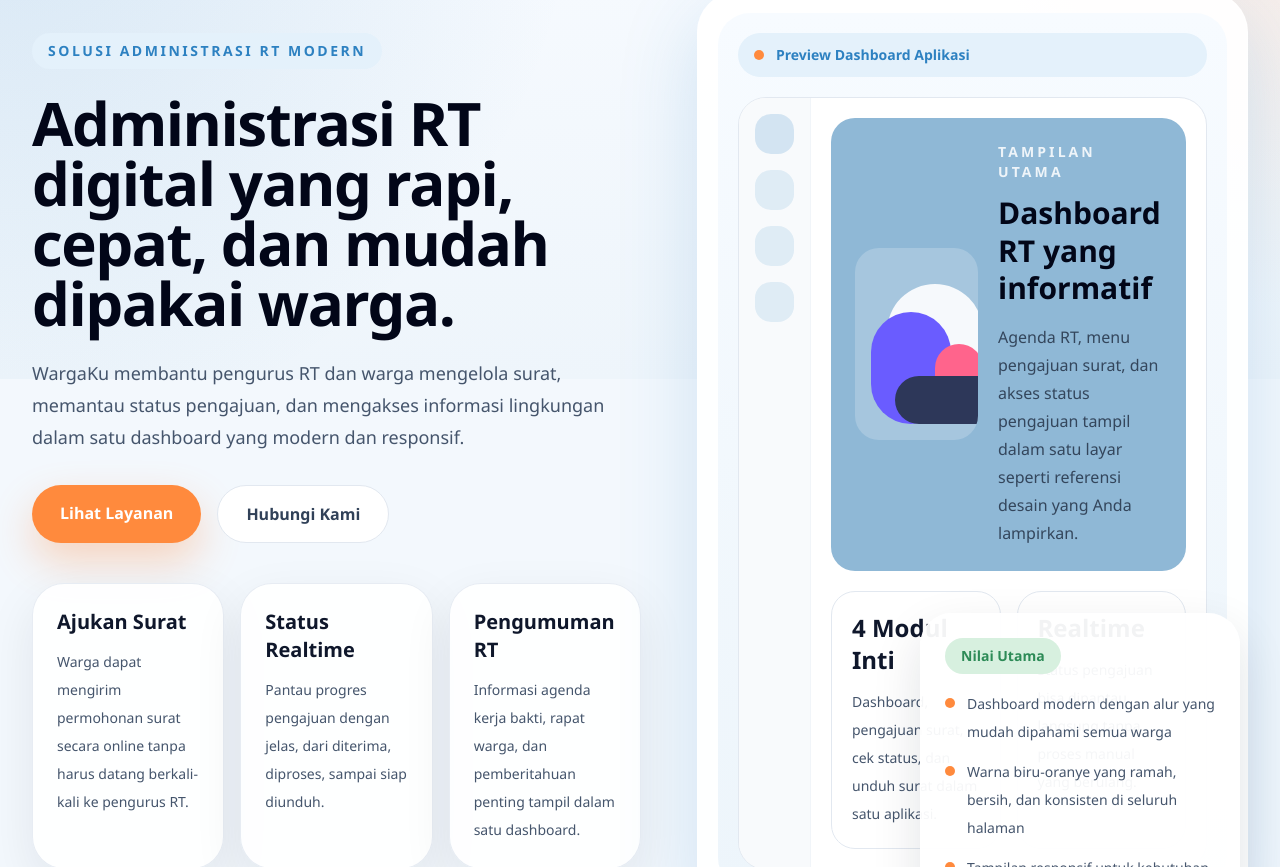
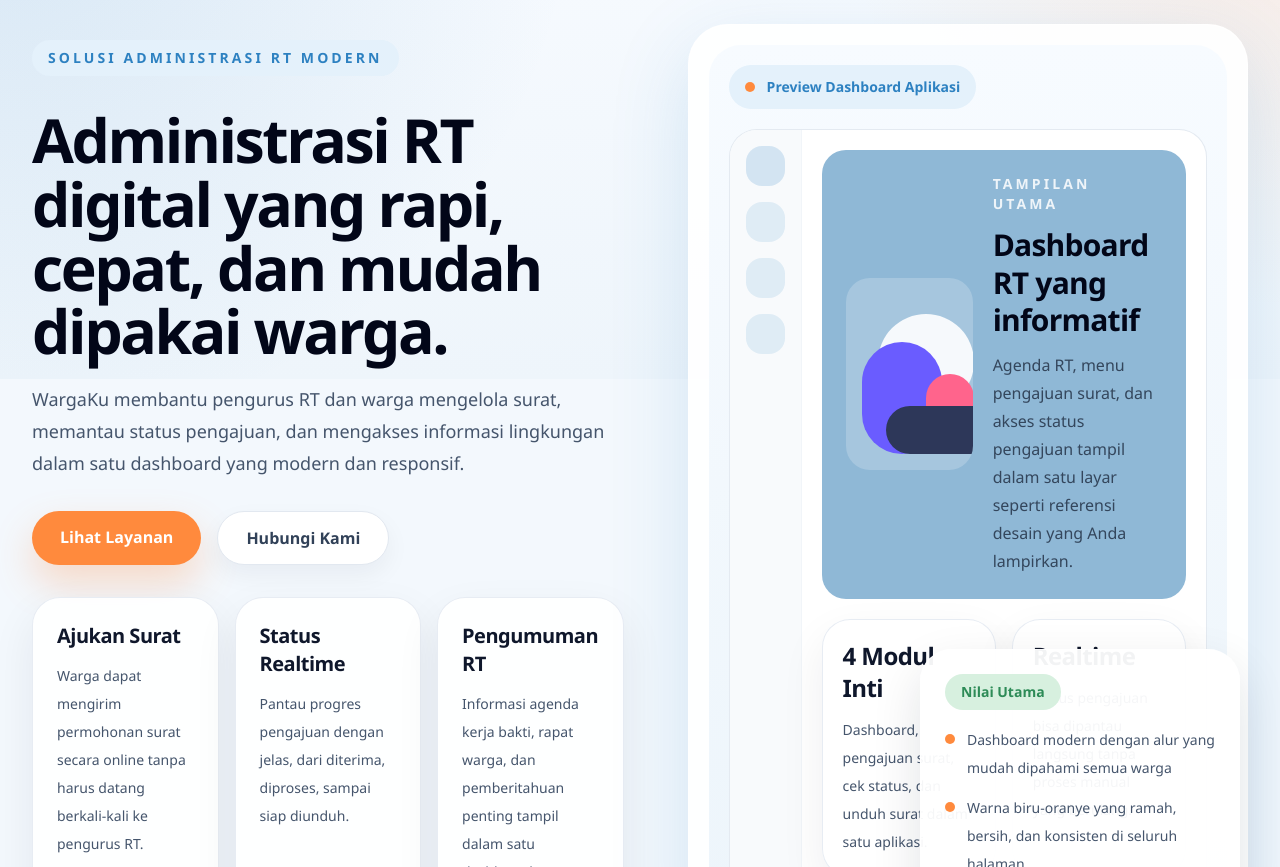
Before and after one commit to MuhamadNaufal67/tugas7-wargaku, a Next.js app: page / in a window 1280 px wide. Shown: the part 133-1000 px from the top of the page. Built offline with nearby package versions, Linux system fonts and the light colour scheme.

Commit message:
update merapihkan halaman home

```diff
--- a/app/page.tsx
+++ b/app/page.tsx
@@ -24,45 +24,48 @@
   "Tampilan responsif untuk kebutuhan presentasi company profile",
 ];
 
+const cardClassName =
+  "rounded-[1.75rem] border border-slate-200/80 bg-white/92 shadow-[0_18px_45px_rgba(15,23,42,0.07)]";
+
 export default function HomePage() {
   return (
-    <div className="space-y-10 pb-6">
-      <section className="grid items-center gap-10 lg:grid-cols-[1.05fr_0.95fr] lg:gap-14">
-        <div className="max-w-2xl">
-          <span className="inline-flex rounded-full bg-[var(--color-primary-soft)] px-4 py-2 text-sm font-semibold uppercase tracking-[0.18em] text-[var(--color-primary)]">
+    <div className="space-y-14 pb-8 lg:space-y-16">
+      <section className="grid items-start gap-12 pt-2 lg:grid-cols-[minmax(0,1.02fr)_minmax(0,0.98fr)] lg:gap-14 lg:pt-8">
+        <div className="max-w-2xl space-y-8 pt-4">
+          <span className="inline-flex rounded-full bg-[var(--color-primary-soft)] px-4 py-2 text-xs font-bold uppercase tracking-[0.22em] text-[var(--color-primary)] sm:text-sm">
             Solusi Administrasi RT Modern
           </span>
-          <h1 className="mt-6 text-4xl font-extrabold tracking-tight text-slate-950 sm:text-5xl lg:text-6xl">
-            Administrasi RT digital yang rapi, cepat, dan mudah dipakai warga.
-          </h1>
-          <p className="mt-6 max-w-xl text-lg leading-8 text-slate-600">
-            WargaKu membantu pengurus RT dan warga mengelola surat, memantau
-            status pengajuan, dan mengakses informasi lingkungan dalam satu
-            dashboard yang modern dan responsif.
-          </p>
+          <div className="space-y-5">
+            <h1 className="text-4xl font-extrabold tracking-[-0.04em] text-slate-950 sm:text-5xl lg:text-[3.8rem] lg:leading-[1.05]">
+              Administrasi RT digital yang rapi, cepat, dan mudah dipakai
+              warga.
+            </h1>
+            <p className="max-w-xl text-base leading-8 text-slate-600 sm:text-lg">
+              WargaKu membantu pengurus RT dan warga mengelola surat, memantau
+              status pengajuan, dan mengakses informasi lingkungan dalam satu
+              dashboard yang modern dan responsif.
+            </p>
+          </div>
 
-          <div className="mt-8 flex flex-wrap gap-4">
+          <div className="flex flex-wrap gap-4">
             <Link
               href="/services"
-              className="rounded-full bg-[var(--color-accent)] px-7 py-4 text-base font-bold text-white shadow-[0_18px_40px_rgba(255,138,61,0.32)] transition hover:-translate-y-0.5"
+              className="rounded-full bg-[var(--color-accent)] px-7 py-3.5 text-base font-bold text-white shadow-[0_18px_38px_rgba(255,138,61,0.28)] hover:-translate-y-0.5"
             >
               Lihat Layanan
             </Link>
             <Link
               href="/contact"
-              className="rounded-full border border-slate-200 bg-white px-7 py-4 text-base font-bold text-slate-700 transition hover:border-[var(--color-primary)] hover:text-[var(--color-primary)]"
+              className="rounded-full border border-slate-200 bg-white px-7 py-3.5 text-base font-bold text-slate-700 shadow-[0_10px_24px_rgba(15,23,42,0.05)] hover:border-[var(--color-primary)] hover:text-[var(--color-primary)]"
             >
               Hubungi Kami
             </Link>
           </div>
 
-          <div className="mt-10 grid gap-4 sm:grid-cols-3">
+          <div className="grid gap-4 sm:grid-cols-3">
             {featureCards.map((feature) => (
-              <article
-                key={feature.title}
-                className="rounded-[2rem] border border-slate-200/80 bg-white/88 p-6 shadow-[0_18px_50px_rgba(15,23,42,0.08)]"
-              >
-                <h2 className="text-xl font-bold text-slate-900">
+              <article key={feature.title} className={`${cardClassName} p-6`}>
+                <h2 className="text-lg font-extrabold tracking-tight text-slate-900 sm:text-xl">
                   {feature.title}
                 </h2>
                 <p className="mt-3 text-sm leading-7 text-slate-600">
@@ -73,40 +76,40 @@
           </div>
         </div>
 
-        <div className="relative">
-          <div className="rounded-[2.5rem] border border-white/70 bg-white/92 p-5 shadow-[0_24px_80px_rgba(45,129,193,0.18)]">
-            <div className="rounded-[2rem] bg-[linear-gradient(180deg,_#f7fbff_0%,_#edf5fb_100%)] p-5">
-              <div className="flex items-center gap-3 rounded-full bg-[var(--color-primary-soft)] px-4 py-3 text-sm font-semibold text-[var(--color-primary)]">
+        <div className="relative lg:pl-2">
+          <div className="rounded-[2.5rem] border border-white/80 bg-white/90 p-4 shadow-[0_24px_80px_rgba(45,129,193,0.16)] sm:p-5">
+            <div className="rounded-[2rem] bg-[linear-gradient(180deg,_#f7fbff_0%,_#edf5fb_100%)] p-4 sm:p-5">
+              <div className="inline-flex items-center gap-3 rounded-full bg-[var(--color-primary-soft)] px-4 py-3 text-sm font-semibold text-[var(--color-primary)]">
                 <span className="h-2.5 w-2.5 rounded-full bg-[var(--color-accent)]" />
                 Preview Dashboard Aplikasi
               </div>
 
-              <div className="mt-5 overflow-hidden rounded-[1.75rem] border border-slate-200 bg-white">
+              <div className="mt-5 overflow-hidden rounded-[1.75rem] border border-slate-200/90 bg-white">
                 <div className="grid min-h-[27rem] grid-cols-[4.5rem_1fr]">
-                  <aside className="flex flex-col gap-4 border-r border-slate-100 bg-slate-50 p-4">
+                  <aside className="flex flex-col gap-4 border-r border-slate-100 bg-slate-50/90 p-4">
                     <span className="h-10 rounded-2xl bg-[var(--color-primary)]/18" />
                     <span className="h-10 rounded-2xl bg-[var(--color-primary)]/12" />
                     <span className="h-10 rounded-2xl bg-[var(--color-primary)]/12" />
                     <span className="h-10 rounded-2xl bg-[var(--color-primary)]/12" />
                   </aside>
 
-                  <div className="p-5">
-                    <div className="rounded-[1.5rem] bg-[var(--color-dashboard)] p-6 text-slate-950">
+                  <div className="p-4 sm:p-5">
+                    <div className="rounded-[1.5rem] bg-[var(--color-dashboard)] p-5 text-slate-950 sm:p-6">
                       <div className="grid gap-5 md:grid-cols-[0.75fr_1fr] md:items-center">
                         <div className="relative h-48 overflow-hidden rounded-[1.5rem] bg-white/20">
                           <div className="absolute left-8 top-9 h-24 w-24 rounded-full bg-white/90" />
                           <div className="absolute left-4 top-16 h-28 w-20 rounded-full bg-[#6a5cff]" />
                           <div className="absolute left-20 top-24 h-20 w-12 rounded-full bg-[#ff648c]" />
-                          <div className="absolute left-10 bottom-4 h-12 w-36 rounded-full bg-[#2d3759]" />
+                          <div className="absolute bottom-4 left-10 h-12 w-36 rounded-full bg-[#2d3759]" />
                         </div>
-                        <div>
+                        <div className="space-y-3">
                           <p className="text-sm font-bold uppercase tracking-[0.22em] text-white/85">
                             Tampilan Utama
                           </p>
-                          <h2 className="mt-3 text-3xl font-extrabold leading-tight">
+                          <h2 className="text-2xl font-extrabold leading-tight tracking-tight sm:text-3xl">
                             Dashboard RT yang informatif
                           </h2>
-                          <p className="mt-4 text-base leading-7 text-slate-800/80">
+                          <p className="text-sm leading-7 text-slate-800/80 sm:text-base">
                             Agenda RT, menu pengajuan surat, dan akses status
                             pengajuan tampil dalam satu layar seperti referensi
                             desain yang Anda lampirkan.
@@ -116,8 +119,8 @@
                     </div>
 
                     <div className="mt-5 grid gap-4 sm:grid-cols-2">
-                      <div className="rounded-[1.5rem] border border-slate-200 bg-white p-5">
-                        <p className="text-2xl font-extrabold text-slate-900">
+                      <div className={`${cardClassName} p-5`}>
+                        <p className="text-2xl font-extrabold tracking-tight text-slate-900">
                           4 Modul Inti
                         </p>
                         <p className="mt-3 text-sm leading-7 text-slate-600">
@@ -125,8 +128,8 @@
                           surat dalam satu aplikasi.
                         </p>
                       </div>
-                      <div className="rounded-[1.5rem] border border-slate-200 bg-white p-5">
-                        <p className="text-2xl font-extrabold text-slate-900">
+                      <div className={`${cardClassName} p-5`}>
+                        <p className="text-2xl font-extrabold tracking-tight text-slate-900">
                           Realtime
                         </p>
                         <p className="mt-3 text-sm leading-7 text-slate-600">
@@ -141,7 +144,7 @@
             </div>
           </div>
 
-          <div className="absolute -bottom-6 right-2 hidden max-w-xs rounded-[2rem] border border-white/80 bg-white/95 p-6 shadow-[0_20px_50px_rgba(15,23,42,0.12)] lg:block">
+          <div className="absolute -bottom-8 right-2 hidden max-w-xs rounded-[2rem] border border-white/85 bg-white/95 p-6 shadow-[0_20px_50px_rgba(15,23,42,0.12)] lg:block">
             <span className="inline-flex rounded-full bg-[#d7f0df] px-4 py-2 text-sm font-semibold text-[#2d8b57]">
               Nilai Utama
             </span>
@@ -157,12 +160,12 @@
         </div>
       </section>
 
-      <section className="grid gap-6 rounded-[2.5rem] bg-[linear-gradient(135deg,_#1f6ba5_0%,_#2d81c1_58%,_#5fa5da_100%)] p-8 text-white shadow-[0_20px_70px_rgba(31,107,165,0.24)] lg:grid-cols-[0.9fr_1.1fr] lg:p-10">
-        <div>
+      <section className="grid gap-6 rounded-[2.5rem] bg-[linear-gradient(135deg,_#1f6ba5_0%,_#2d81c1_58%,_#5fa5da_100%)] p-8 text-white shadow-[0_20px_70px_rgba(31,107,165,0.22)] lg:grid-cols-[0.9fr_1.1fr] lg:p-10">
+        <div className="space-y-4">
           <p className="text-sm font-bold uppercase tracking-[0.22em] text-white/75">
             Mengapa WargaKu
           </p>
-          <h2 className="mt-4 text-3xl font-extrabold leading-tight sm:text-4xl">
+          <h2 className="text-3xl font-extrabold leading-tight tracking-tight sm:text-4xl">
             Fitur singkat yang dibuat untuk kebutuhan administrasi lingkungan.
           </h2>
         </div>
```
